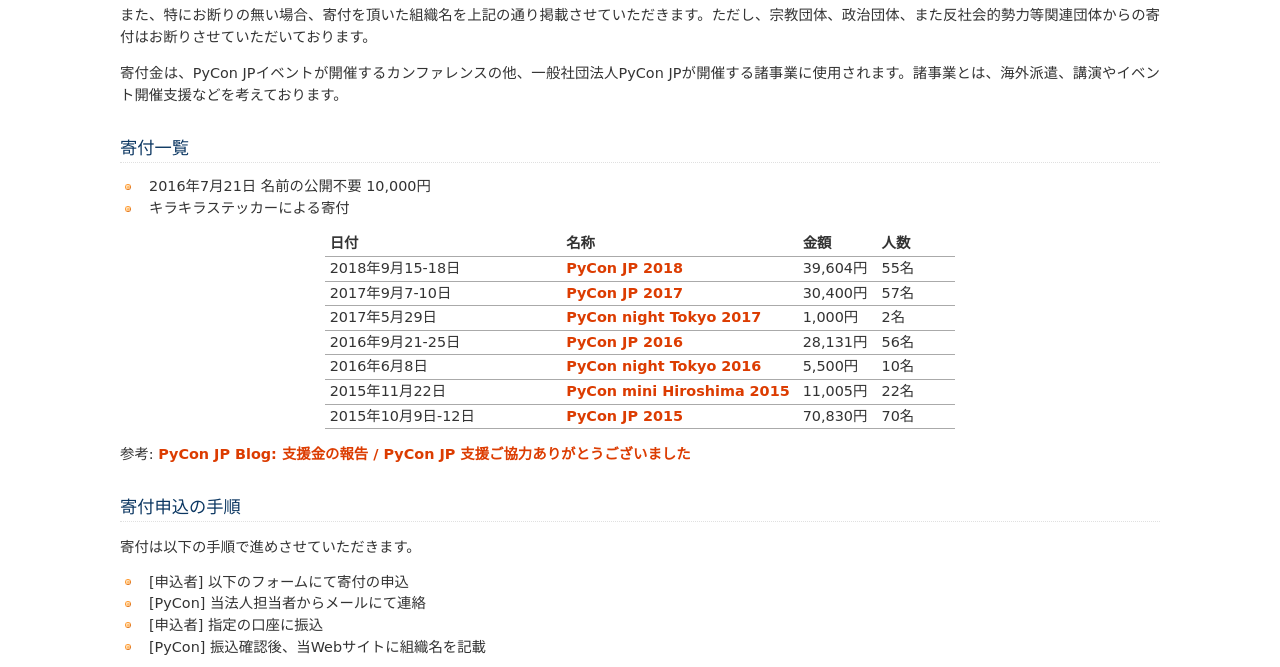
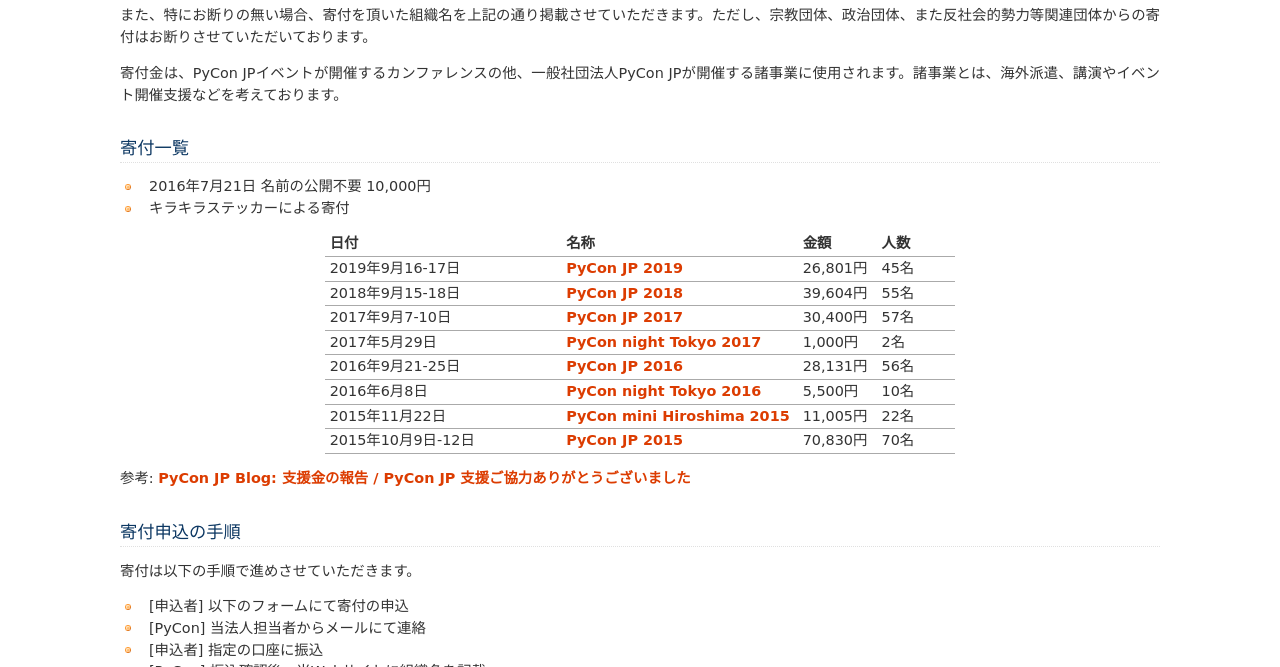
Before and after one commit to pyconjp/www.pycon.jp, a Sphinx documentation site: the page built from source/donation/index.rst, in a window 1280 px wide and 900 px high, scrolled down 307 px, cut to the strip 0-667 px from the top of the window. Built offline with Sphinx 7.4.7, drawn with Linux system fonts in a browser that asks for light colours.

Commit message:
ISSHA-1873: donation on PyCon JP 2019

```diff
--- a/source/donation/index.rst
+++ b/source/donation/index.rst
@@ -24,6 +24,10 @@
      - 金額
      - 人数
 
+   * - 2019年9月16-17日
+     - `PyCon JP 2019 <https://pycon.jp/2019/>`_
+     - 26,801円
+     - 45名
    * - 2018年9月15-18日
      - `PyCon JP 2018 <https://pycon.jp/2018/>`_
      - 39,604円
```
